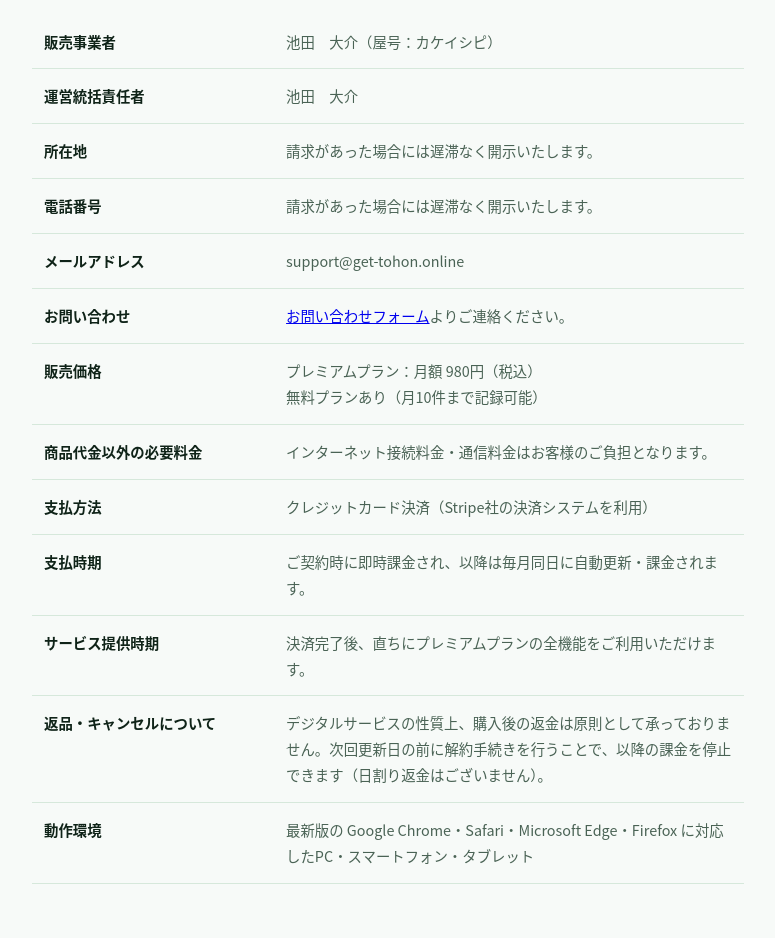
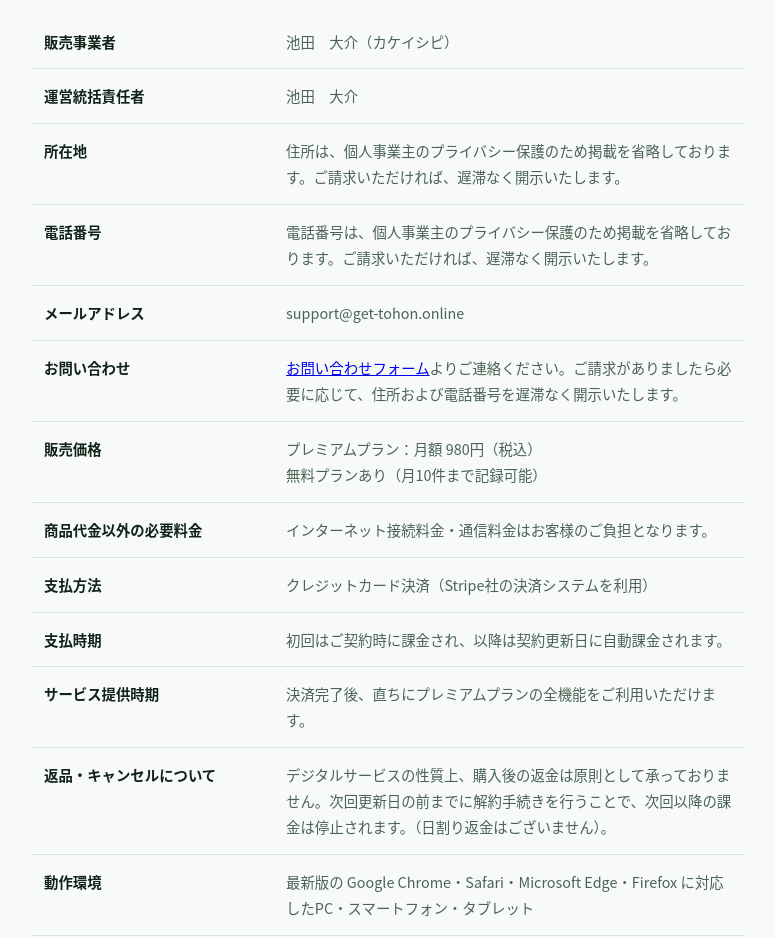
Before and after one commit to D1424-da/Expenses, a website: page static/tokushoho.html in a window 1280 px wide. Shown: the part 200-1138 px from the top of the page, without its empty margins (252-1027 px from the left). Drawn offline with Linux system fonts and the light colour scheme.

Commit message:
tokusho修正

```diff
--- a/static/tokushoho.html
+++ b/static/tokushoho.html
@@ -40,18 +40,18 @@
   <p class="updated">最終改定日：2026年7月12日</p>
 
   <table>
-    <tr><th>販売事業者</th><td>池田　大介（屋号：カケイシピ）</td></tr>
+    <tr><th>販売事業者</th><td>池田　大介（カケイシピ）</td></tr>
     <tr><th>運営統括責任者</th><td>池田　大介</td></tr>
-    <tr><th>所在地</th><td>請求があった場合には遅滞なく開示いたします。</td></tr>
-    <tr><th>電話番号</th><td>請求があった場合には遅滞なく開示いたします。</td></tr>
+    <tr><th>所在地</th><td>住所は、個人事業主のプライバシー保護のため掲載を省略しております。ご請求いただければ、遅滞なく開示いたします。</td></tr>
+    <tr><th>電話番号</th><td>電話番号は、個人事業主のプライバシー保護のため掲載を省略しております。ご請求いただければ、遅滞なく開示いたします。</td></tr>
     <tr><th>メールアドレス</th><td>support@get-tohon.online</td></tr>
-    <tr><th>お問い合わせ</th><td><a href="/contact.html">お問い合わせフォーム</a>よりご連絡ください。</td></tr>
+    <tr><th>お問い合わせ</th><td><a href="/contact.html">お問い合わせフォーム</a>よりご連絡ください。ご請求がありましたら必要に応じて、住所および電話番号を遅滞なく開示いたします。</td></tr>
     <tr><th>販売価格</th><td>プレミアムプラン：月額 980円（税込）<br>無料プランあり（月10件まで記録可能）</td></tr>
     <tr><th>商品代金以外の必要料金</th><td>インターネット接続料金・通信料金はお客様のご負担となります。</td></tr>
     <tr><th>支払方法</th><td>クレジットカード決済（Stripe社の決済システムを利用）</td></tr>
-    <tr><th>支払時期</th><td>ご契約時に即時課金され、以降は毎月同日に自動更新・課金されます。</td></tr>
+    <tr><th>支払時期</th><td>初回はご契約時に課金され、以降は契約更新日に自動課金されます。</td></tr>
     <tr><th>サービス提供時期</th><td>決済完了後、直ちにプレミアムプランの全機能をご利用いただけます。</td></tr>
-    <tr><th>返品・キャンセルについて</th><td>デジタルサービスの性質上、購入後の返金は原則として承っておりません。次回更新日の前に解約手続きを行うことで、以降の課金を停止できます（日割り返金はございません）。</td></tr>
+    <tr><th>返品・キャンセルについて</th><td>デジタルサービスの性質上、購入後の返金は原則として承っておりません。次回更新日の前までに解約手続きを行うことで、次回以降の課金は停止されます。（日割り返金はございません）。</td></tr>
     <tr><th>動作環境</th><td>最新版の Google Chrome・Safari・Microsoft Edge・Firefox に対応したPC・スマートフォン・タブレット</td></tr>
   </table>
 </main>
```
